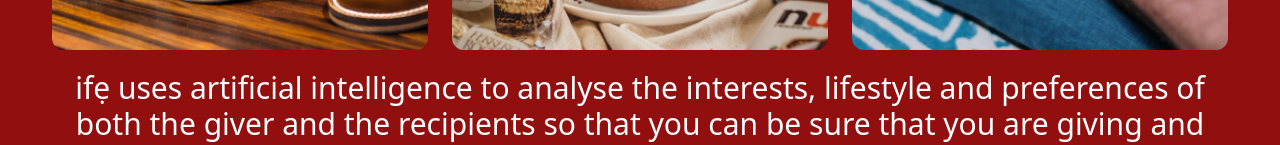
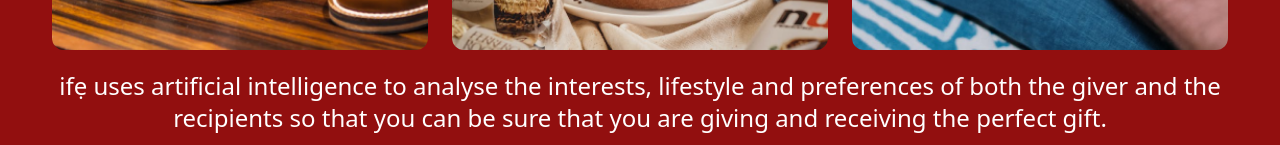
Before and after one commit to GUchechi/getIfe, a React (Create React App) app: page / in a window 1280 px wide. Shown: the part 794-939 px from the top of the page. Built offline with nearby package versions, Linux system fonts and the light colour scheme; the HTML template or start-up script is replaced by a standard one.

Commit message:
added useScroll

```diff
--- a/src/components/ProductSection.jsx
+++ b/src/components/ProductSection.jsx
@@ -32,7 +32,7 @@ const ProductSection = () => {
         </div>
       </div>
 
-      <p className="px-12 font-fold text-2xl lg:text-3xl text-center">
+      <p className="px-6 text-xl lg:text-2xl text-center">
         ifẹ uses artificial intelligence to analyse the interests, lifestyle and
         preferences of both the giver and the recipients so that you can be sure
         that you are giving and receiving the perfect gift.
```
